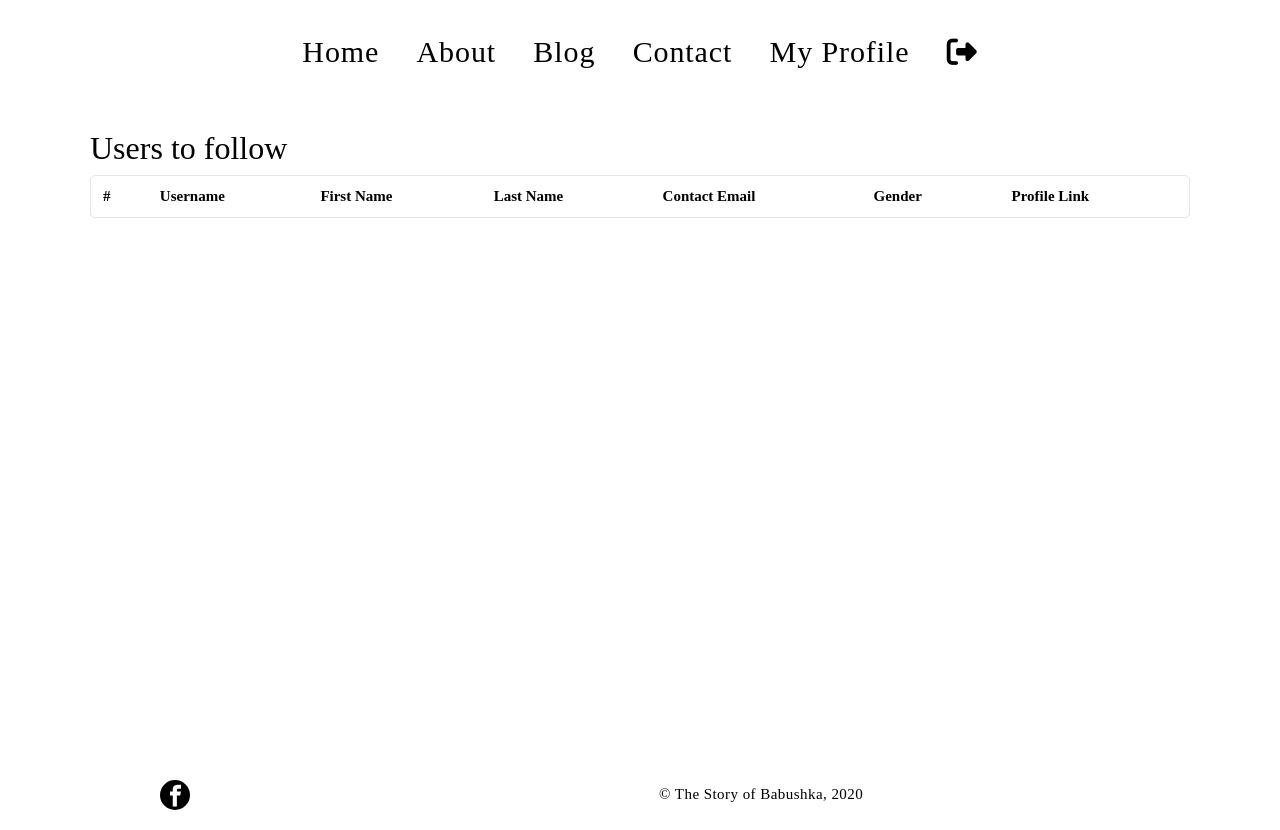
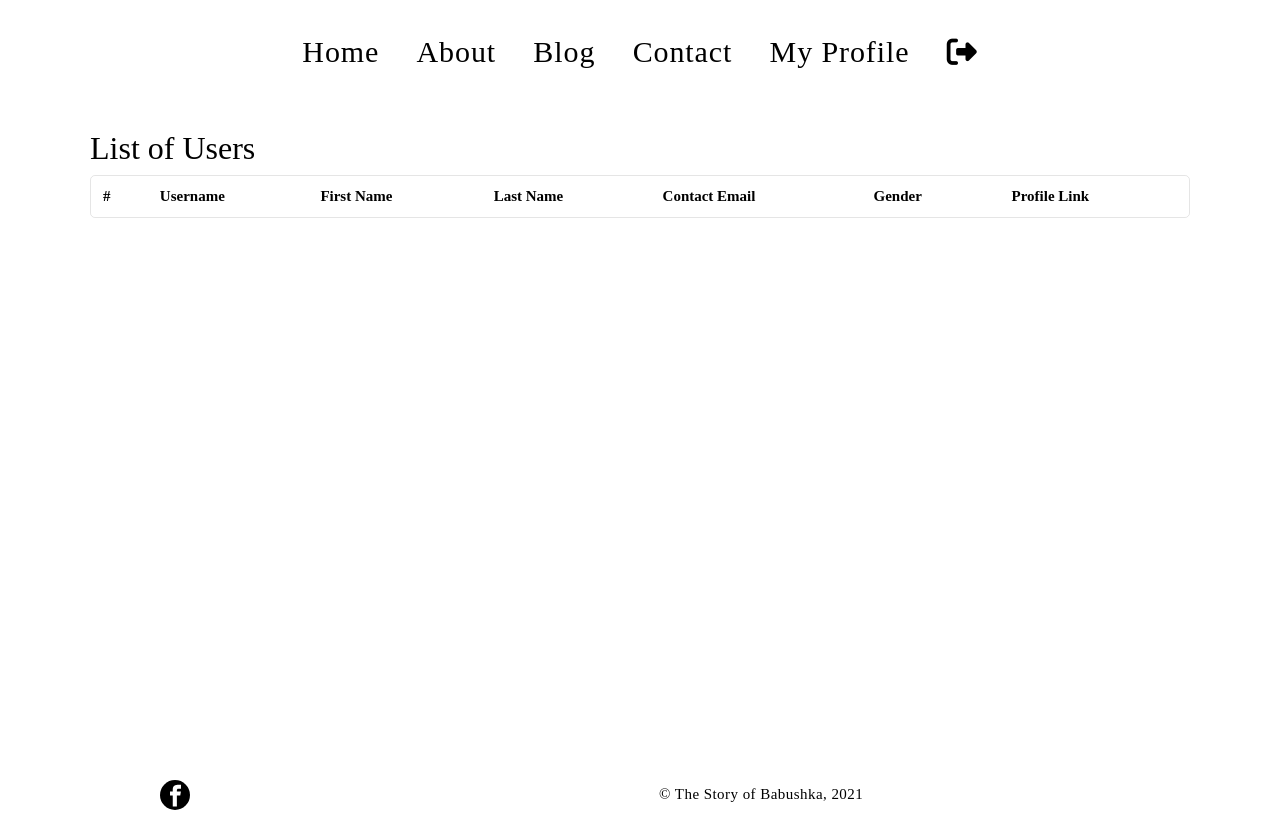
Before and after one commit to sweta-kesur-nlp-playground/django-twitter-like-social-web-app, a Django app: page /profiles/ in a window 1280 px wide. Run offline with Django 3.2, Linux system fonts and the light colour scheme; the visitor is signed in with stand-in values (Sample User, id 1); data comes from the database, SQL or seed files in the repository; lists and menus that the app fills with data are empty; some libraries are stand-ins or nearby versions; some web fonts are replaced.

Commit message:
few minor footer and profile changes

```diff
--- a/babushka/templates/footer.html
+++ b/babushka/templates/footer.html
@@ -15,7 +15,7 @@
                         </a>
                     </span>
                 </li>
-                <li class="center">&copy; The Story of Babushka, 2020</li>
+                <li class="center">&copy; The Story of Babushka, 2021</li>
             </ul>
         </div>
         <!-- <script src="https://ajax.googleapis.com/ajax/libs/jquery/3.2.1/jquery.min.js"></script> -->
--- a/babushka/templates/main.html
+++ b/babushka/templates/main.html
@@ -32,7 +32,7 @@
                     <div id="primary" class="site-main">
                         <article id="post-45" class="post-45 page type-page status-publish hentry">
                             <header class="entry-header">
-                                <h1 class="entry-title">User Profiles to Follow</h1>
+                                <h1 class="entry-title">List of User Profiles</h1>
                             </header>
                             <!-- .entry-header -->
 
@@ -41,7 +41,7 @@
                                 <div class="woocommerce">
                                     <div class="woocommerce-notices-wrapper"></div>
                                     <code>
-                                      <h2>Users to follow </h2>
+                                      <h2>List of Users </h2>
                                         <table class="shop_table shop_table_responsive cart woocommerce-cart-form__contents" cellspacing="0">
                                           <thead>
                                               <tr>
@@ -61,7 +61,7 @@
                                                       {{forloop.counter}}
                                                   </td>
 
-                                                  <td class="product-name" data-title="Username">
+                                                  <td class="username" data-title="Username">
                                                       <a href="{% url 'profile-detail-view' profile.pk %}">{{profile.user.username}}</a>
                                                   </td>
 
@@ -88,7 +88,6 @@
                                                   </td>
                                                 </tr>
                                               {% endfor %}
-
                                           </tbody>
                                       </table>
                                     </code>
```
